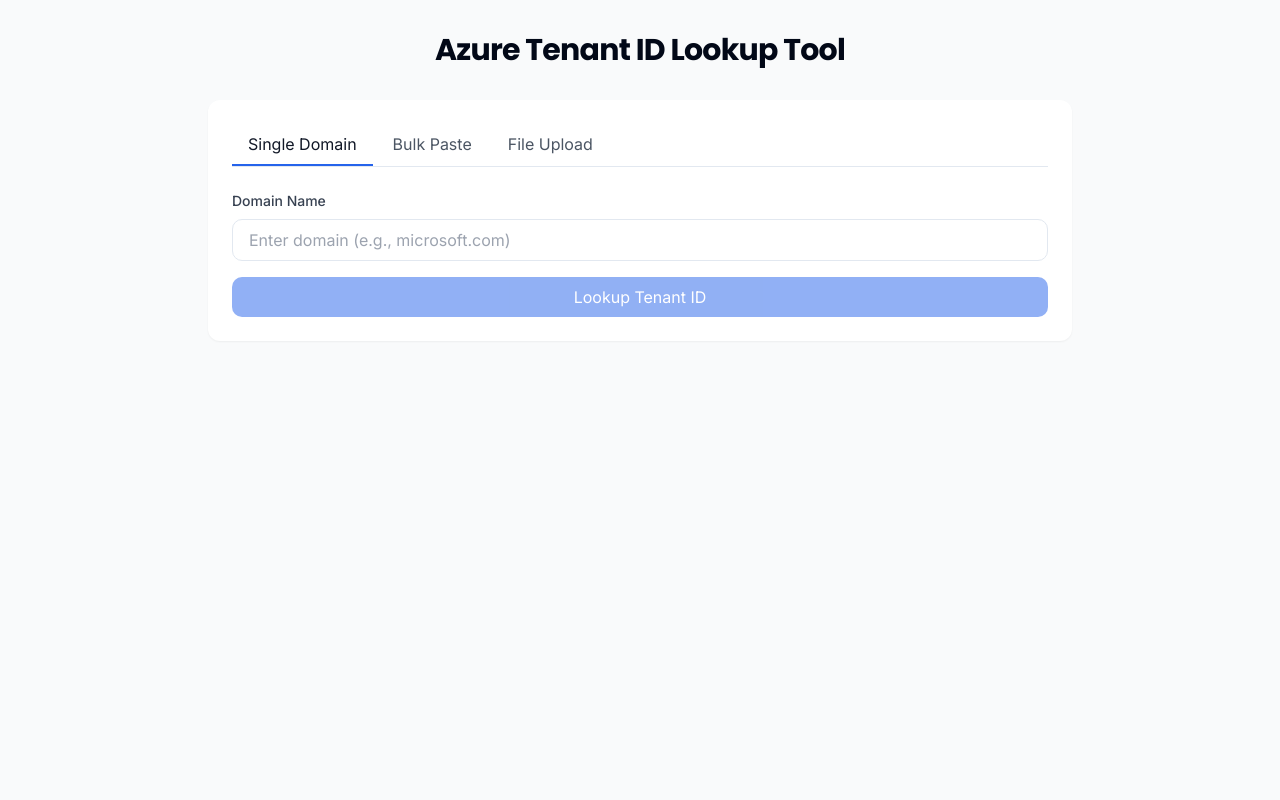
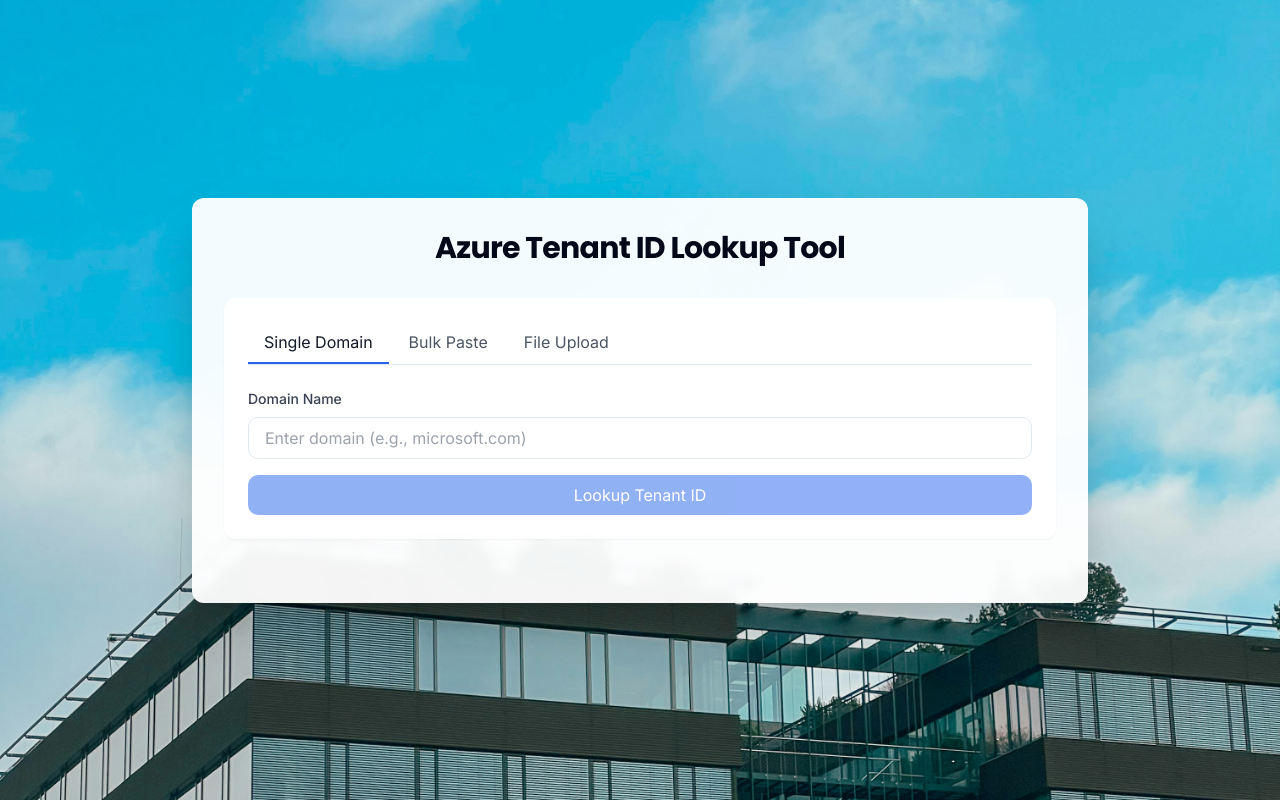
Before and after one commit to Alt-Aston/TenantScanner, a React (Vite) app: page / in a window 1280 px wide. Built offline with nearby package versions, Linux system fonts and the light colour scheme.

Commit message:
Add full-screen background image and center app content

```diff
--- a/src/App.tsx
+++ b/src/App.tsx
@@ -39,13 +39,20 @@
   };
 
   return (
-    <div className="min-h-screen bg-gray-50 py-8">
-      <div className="max-w-4xl mx-auto px-4">
+    <div
+      className="min-h-screen w-screen bg-cover bg-center bg-no-repeat flex items-center justify-center p-4"
+      style={{
+        backgroundImage: 'url(/img/anna-surovkova-3tv-f4SXSZQ-unsplash.jpg)',
+        height: '100vh',
+        width: '100vw',
+      }}
+    >
+      <div className="max-w-4xl w-full bg-white/95 backdrop-blur-sm rounded-xl shadow-2xl p-8">
         <h1 className="text-3xl font-heading font-bold text-center mb-8">
           Azure Tenant ID Lookup Tool
         </h1>
 
-        <div className="bg-white rounded-lg shadow-sm p-6 mb-8">
+        <div className="bg-white/80 backdrop-blur rounded-lg shadow-sm p-6 mb-8">
           <Tabs.Root defaultValue="single" className="space-y-6">
             <Tabs.List className="flex space-x-1 border-b">
               <Tabs.Trigger
@@ -109,7 +116,7 @@
         </div>
 
         {results.length > 0 && (
-          <div className="bg-white rounded-lg shadow-sm p-6">
+          <div className="bg-white/80 backdrop-blur rounded-lg shadow-sm p-6">
             <TenantLookupTable results={results} />
           </div>
         )}
```
Also changed, not shown: img/anna-surovkova-3tv-f4SXSZQ-unsplash.jpg (added), public/img/anna-surovkova-3tv-f4SXSZQ-unsplash.jpg (added).
